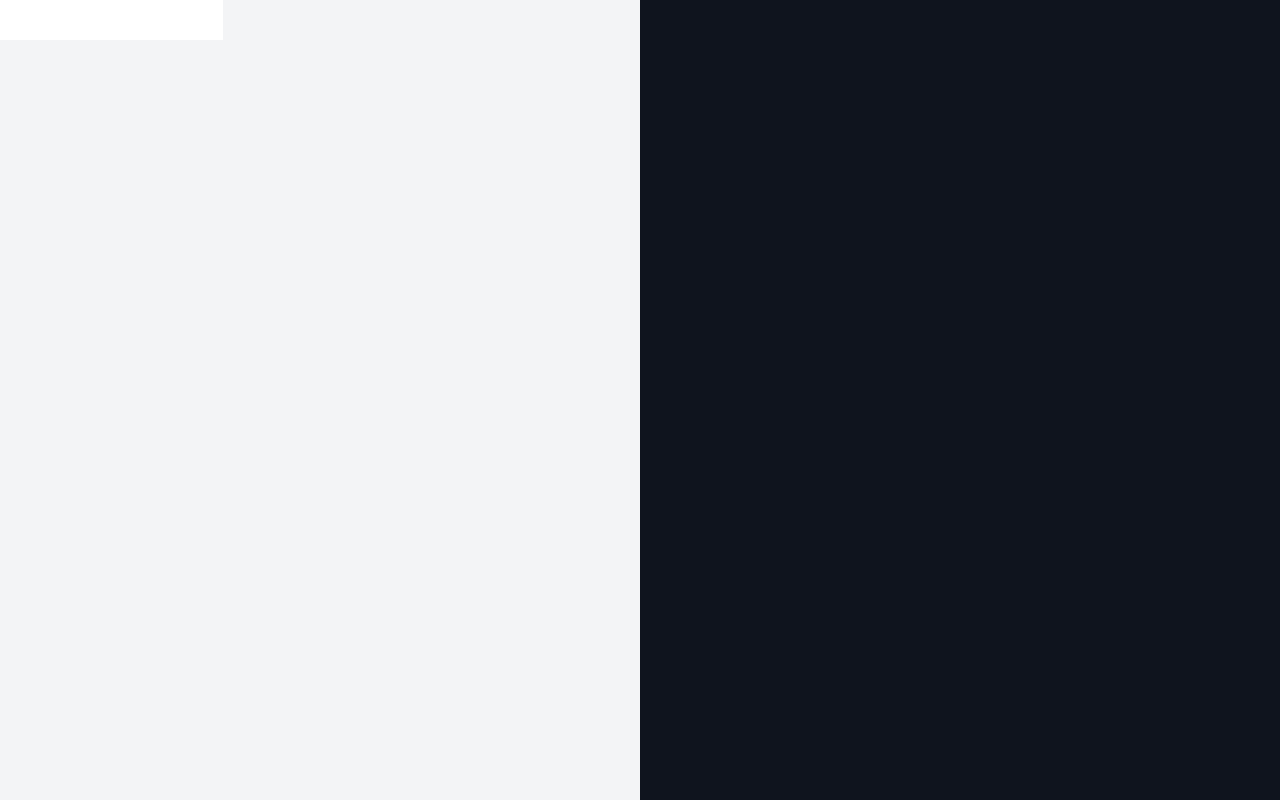
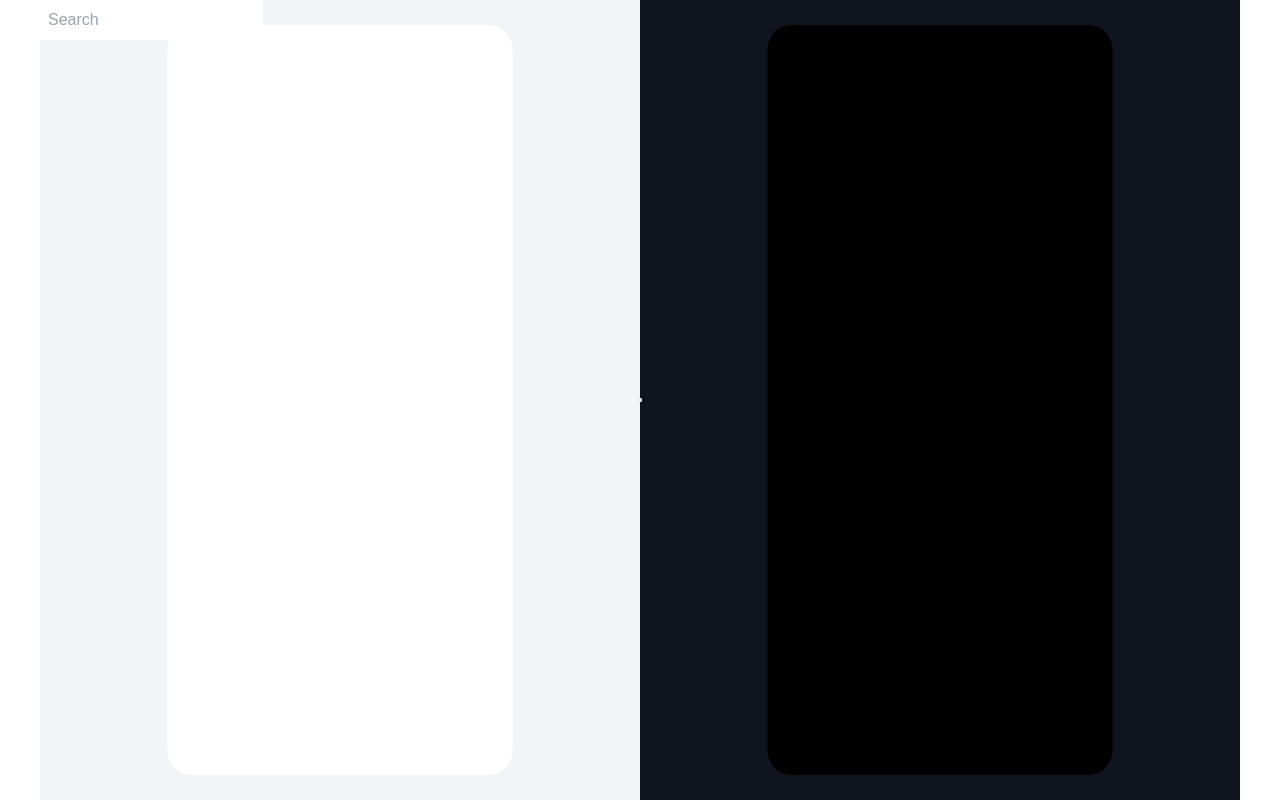
Before and after one commit to Gunjet/WeatherApp, a Next.js app: page / in a window 1280 px wide. Shown: the top 800 px of the page. Built offline with nearby package versions, Linux system fonts and the light colour scheme.

Commit message:
added some changes

```diff
--- /dev/null
+++ b/src/app/components/WeatherCard.jsx
@@ -0,0 +1,15 @@
+
+// export default function WeatherCard({bgcolor}) {
+//   return (
+//     <div className={`w-[345px] h-[750px] rounded-3xl bg-[${bgcolor}] absolute z-20 top-1/2 left-1/2 transform -translate-x-1/2 -translate-y-1/2`}></div>
+//   );
+// }
+export default function WeatherCard({ bgcolor }) {
+  return (
+    <div
+      className={`w-[345px] h-[750px] rounded-3xl absolute z-20 top-1/2 left-1/2 transform -translate-x-1/2 -translate-y-1/2 ${
+        bgcolor === "white" ? "bg-white" : "bg-black"
+      }`}
+    ></div>
+  );
+}
--- /dev/null
+++ b/src/app/components/circle.jsx
@@ -0,0 +1,8 @@
+
+export default function Circle({ size = 140, borderColor = 'blue' }) {
+  return (
+    <div
+      className={`absolute top-1/2 left-1/2 w-[${size}px] h-[${size}px] border-2 border-${borderColor} rounded-full transform -translate-x-1/2 -translate-y-1/2`}
+    />
+  );
+}
--- a/src/app/page.js
+++ b/src/app/page.js
@@ -1,10 +1,23 @@
-export default function Home(){
+
+import WeatherCard from './components/WeatherCard';
+import Circle from './components/circle';
+import SearchInput from './components/searchinput';
+
+export default function Home() {
   return (
-    <div className='container flex h-screen w-full bg-white items-centerr'>
-      <div className='w-1/2 h-[1200px] bg-[#F3F4F6]'>
-        <input className="p-2" placeholder="" />
+    <div className="flex h-screen w-full bg-white justify-center relative">
+      <div className="w-[1200px] h-full flex relative">
+        <div className="w-1/2 h-full bg-[#F3F4F6] relative">
+          <input className="p-2" placeholder="Search" />
+          <WeatherCard bgcolor="white" />
+        </div>
+        <div className="w-1/2 h-full bg-[#0F141E] relative">
+          <WeatherCard bgcolor="black" />
+        </div>
+        <Circle size={140} />
+        <Circle size={340} />
+        <Circle size={540} />
       </div>
-      <div className='w-1/2 h-[1200px] bg-[#0F141E]'></div>
     </div>
-  )
+  );
 }
```
Also changed, not shown: public/Vector-2.png (added), public/Vector-3.png (added), src/app/components/decorations.jsx (added), src/app/components/searchicon.jsx (added), src/app/components/searchinput.jsx (added).
